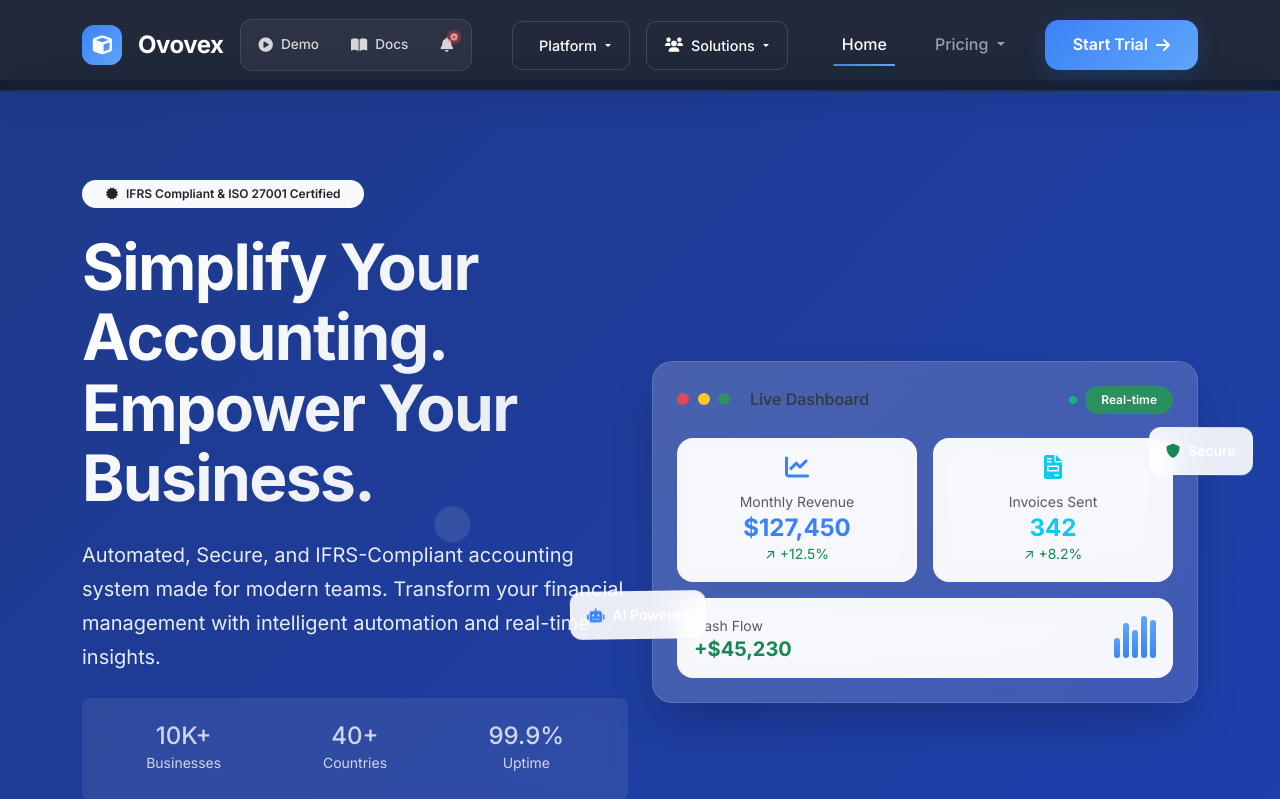
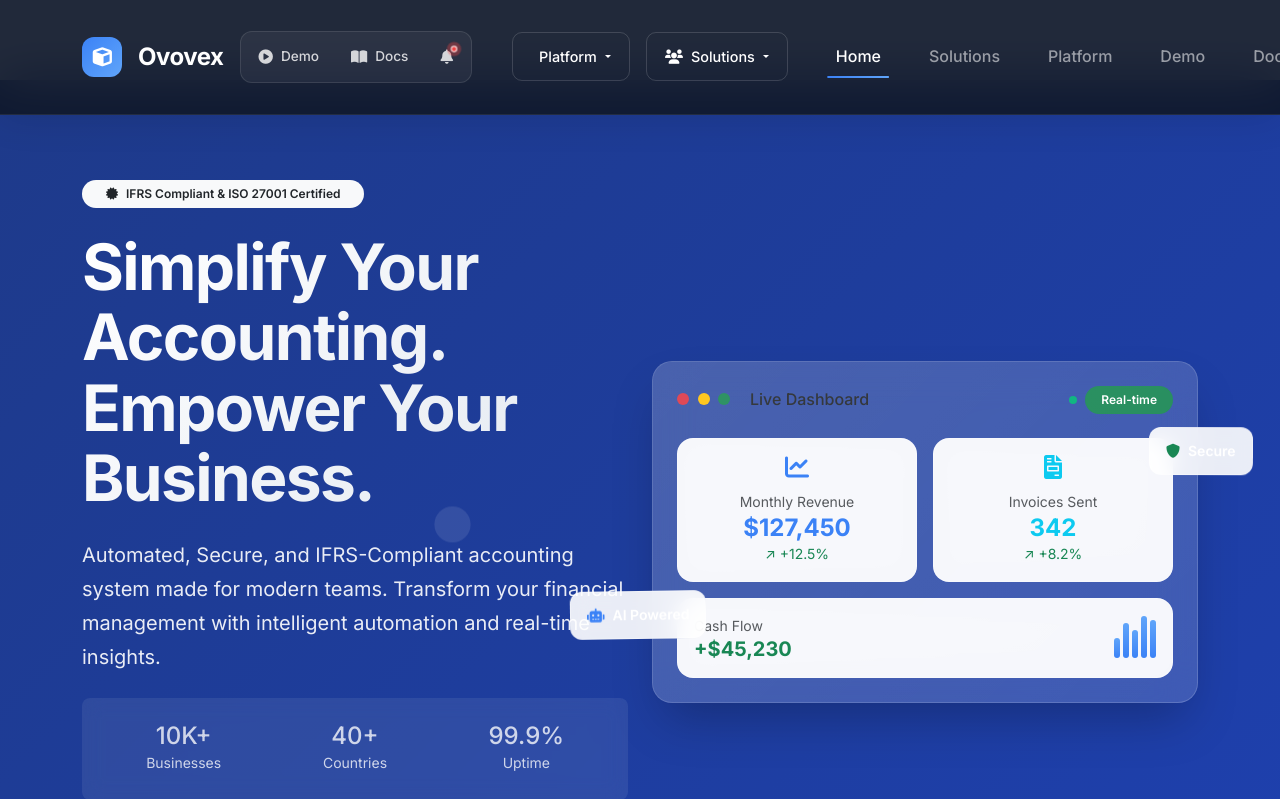
Before and after one commit to husainf4l/ovovex, a Django app: page / in a window 1280 px wide. Shown: the top 799 px of the page. Run offline with Django 5.2, Linux system fonts and the light colour scheme.

Commit message:
Simplify navigation to match Home and Pricing style
- Remove all dropdown menus from Solutions, Platform, Demo, and Docs
- Convert all nav items to simple links like Home and Pricing
- Clean, minimalist navigation with consistent styling
- All nav items now have the same simple structure

```diff
--- a/templates/base.html
+++ b/templates/base.html
@@ -289,40 +289,20 @@
                         <li class="nav-item">
                             <a class="nav-link active" href="/">Home</a>
                         </li>
-                        <li class="nav-item dropdown">
-                            <a class="nav-link dropdown-toggle" href="#" role="button" data-bs-toggle="dropdown">
-                                Pricing
-                            </a>
-                            <ul class="dropdown-menu modern-dropdown">
-                                <li class="dropdown-header">
-                                    <i class="fas fa-tags me-2"></i>Pricing Plans
-                                </li>
-                                <li><a class="dropdown-item" href="#pricing">
-                                    <i class="fas fa-gift me-2"></i>
-                                    <div>
-                                        <div class="fw-semibold">Starter - Free</div>
-                                        <small class="text-success">Perfect for freelancers</small>
-                                    </div>
-                                </a></li>
-                                <li><a class="dropdown-item featured" href="#pricing">
-                                    <i class="fas fa-crown me-2"></i>
-                                    <div>
-                                        <div class="fw-semibold">Professional - $19/mo</div>
-                                        <small class="text-primary">Most popular</small>
-                                    </div>
-                                </a></li>
-                                <li><a class="dropdown-item" href="#pricing">
-                                    <i class="fas fa-building me-2"></i>
-                                    <div>
-                                        <div class="fw-semibold">Enterprise - Custom</div>
-                                        <small class="text-muted">For large organizations</small>
-                                    </div>
-                                </a></li>
-                                <li><hr class="dropdown-divider"></li>
-                                <li><a class="dropdown-item" href="#pricing">
-                                    <i class="fas fa-calculator me-2"></i>Compare All Plans
-                                </a></li>
-                            </ul>
+                        <li class="nav-item">
+                            <a class="nav-link" href="#solutions">Solutions</a>
+                        </li>
+                        <li class="nav-item">
+                            <a class="nav-link" href="#platform">Platform</a>
+                        </li>
+                        <li class="nav-item">
+                            <a class="nav-link" href="#demo">Demo</a>
+                        </li>
+                        <li class="nav-item">
+                            <a class="nav-link" href="#docs">Docs</a>
+                        </li>
+                        <li class="nav-item">
+                            <a class="nav-link" href="#pricing">Pricing</a>
                         </li>
                         <li class="nav-item ms-3">
                             <a class="nav-cta-btn" href="#trial">
```
